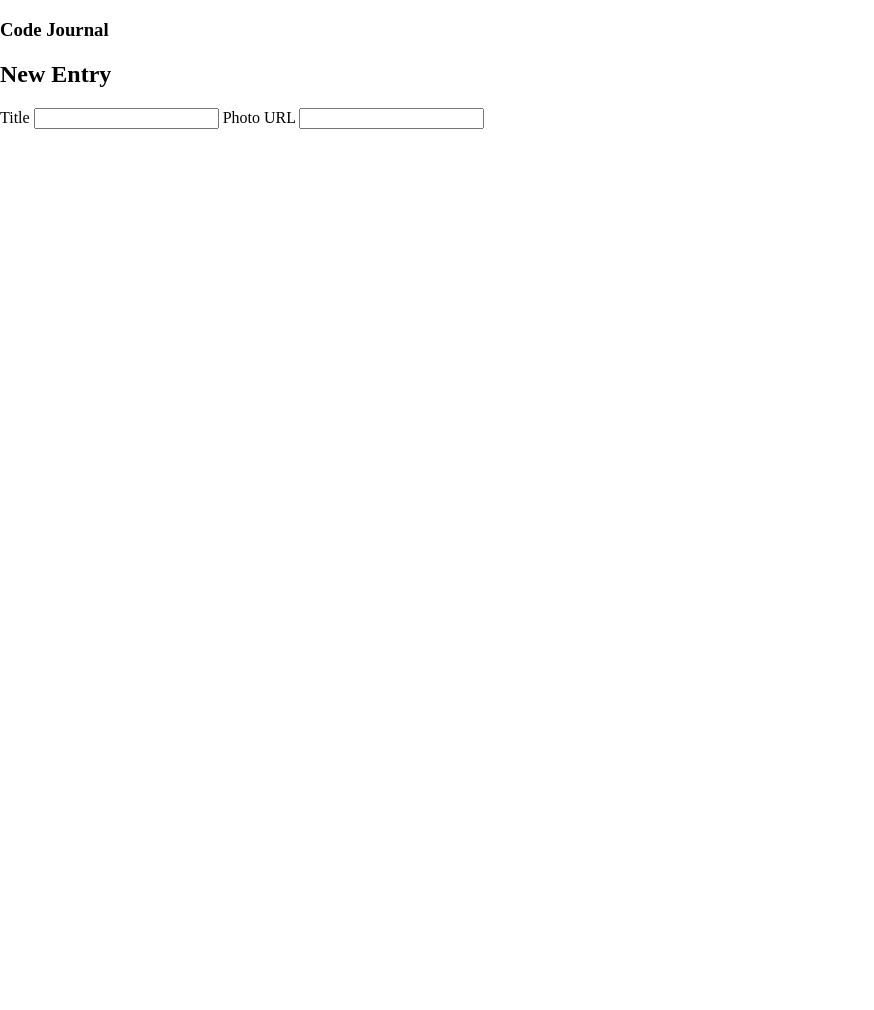
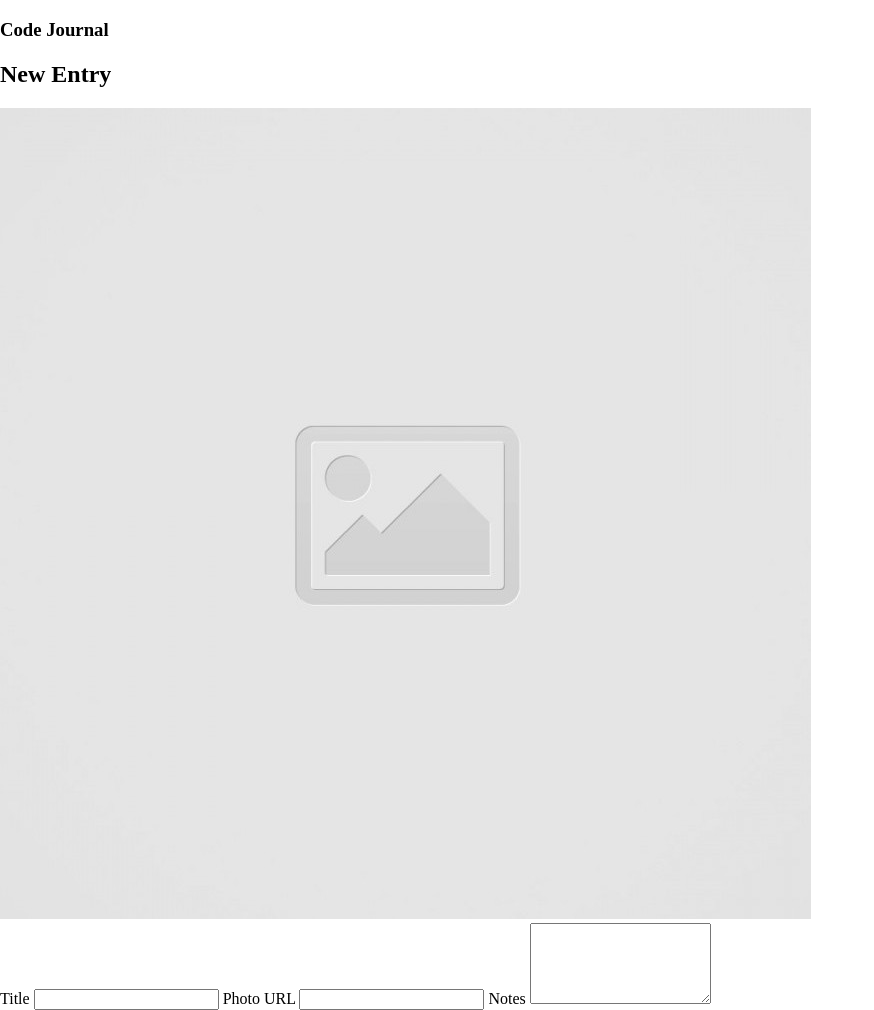
Before and after one commit to Samuel-Cho/code-journal, a website: page index.html in a window 1280 px wide. Shown: the whole page, without its empty margins (0-874 px from the left). Before the commit the page ends 800 px from the top, so only its background shows below. Drawn offline with Linux system fonts and the light colour scheme.

Commit message:
Added image placeholder and added textarea to form. #1

```diff
--- a/index.html
+++ b/index.html
@@ -25,19 +25,23 @@
       <form class="new-entry-form">
         <h2>New Entry</h2>
         <div class="url-image">
-          <!-- Image will load here -->
+          <img class="unloaded-url-image" src="images/placeholder-image-square.jpg" alt="entry image">
         </div>
-        <label for="entry-title">Title</label>
+        <label for="entry-form-title">Title</label>
         <input
           name="title"
           type="text"
-          id="entry-title">
-        <label for="photo-url">Photo URL</label>
+          id="entry-form-title">
+        <label for="entry-form-photo-url">Photo URL</label>
         <input
           name="photo"
           type="url"
-          id="photo-url">
-
+          id="entry-form-photo-url">
+        <label for="entry-form-note">Notes</label>
+        <textarea
+          name="note"
+          id="entry-form-note"
+          rows="5"></textarea>
       </form>
     </div>
   </main>
```
